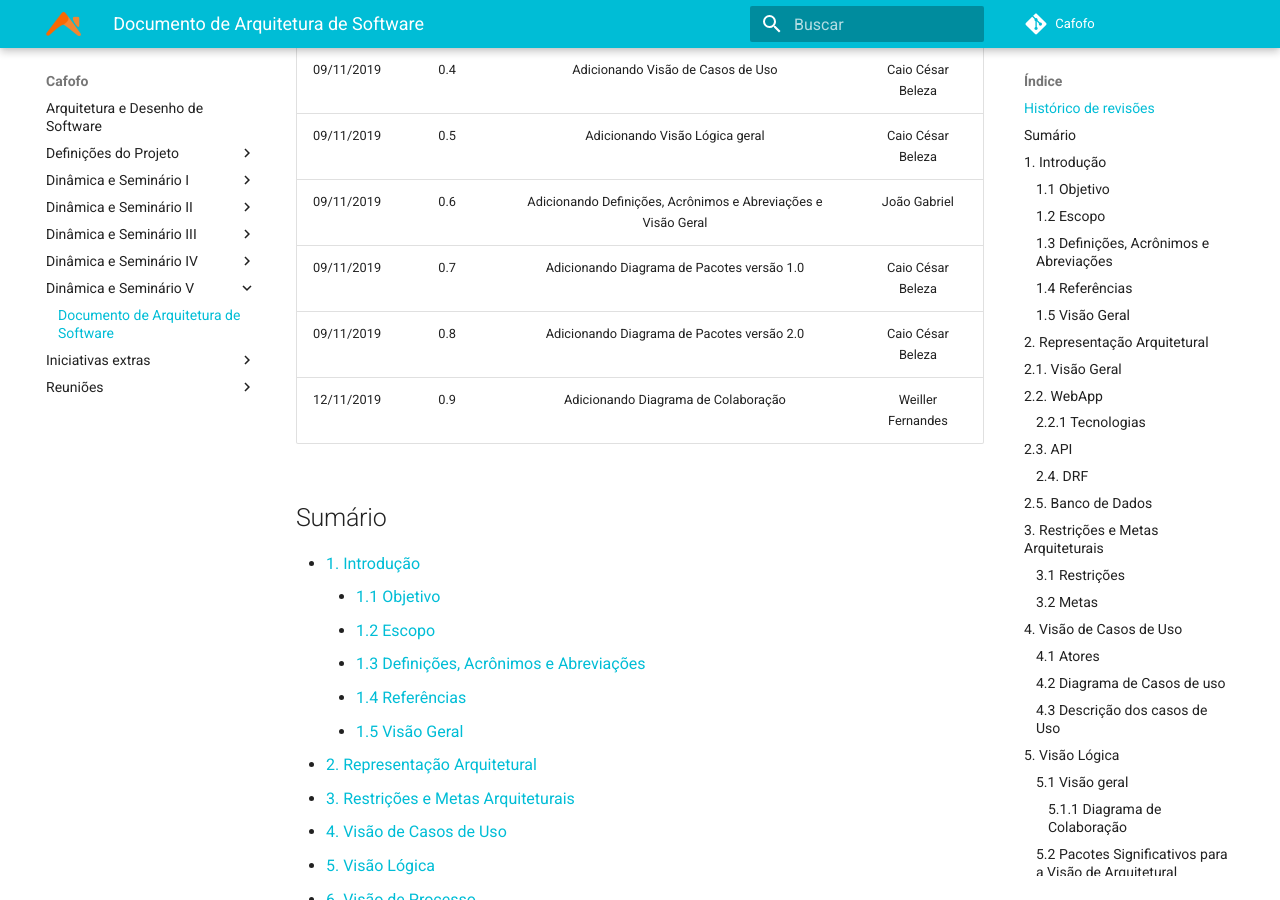
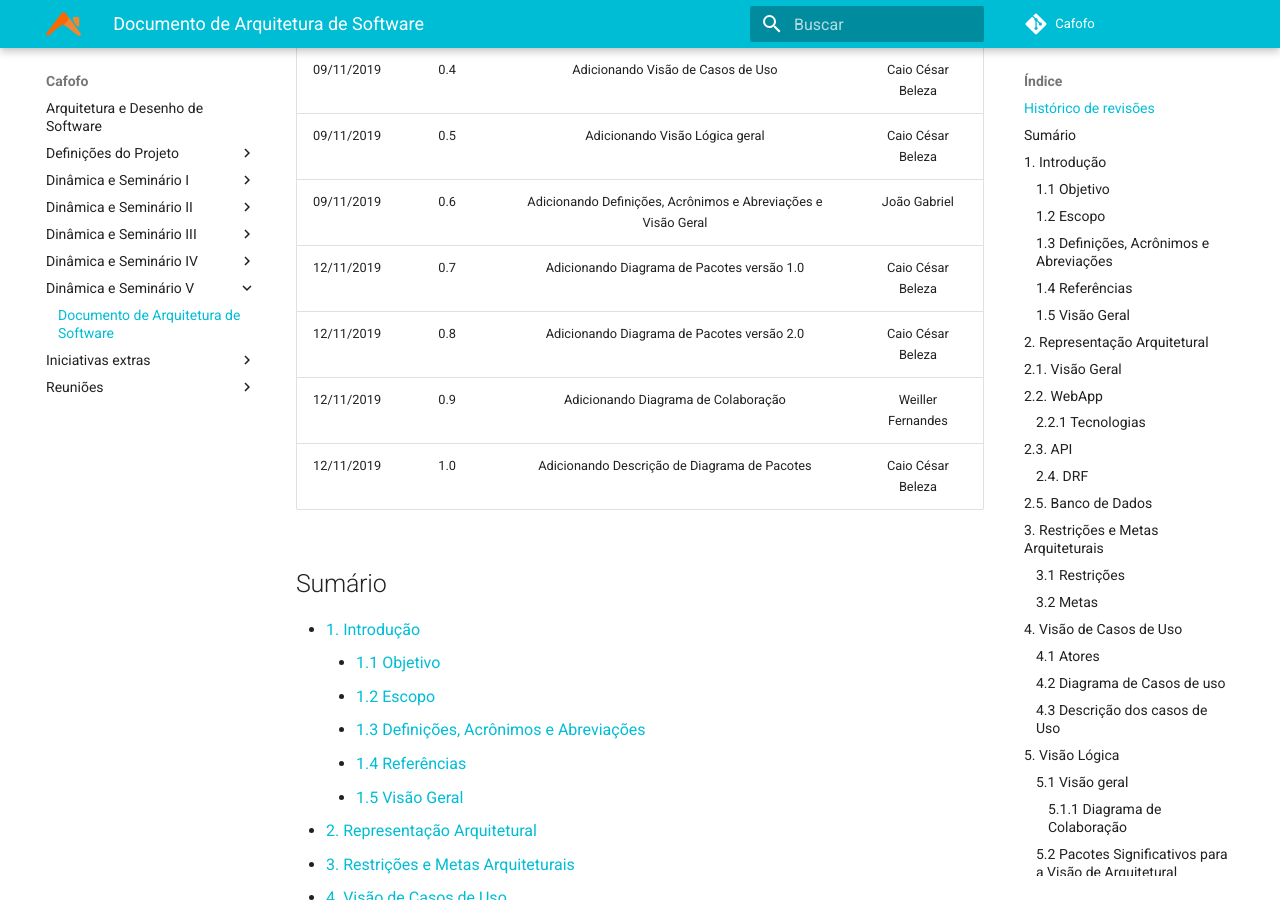
Before and after one commit to desenho-2019/Wiki, an MkDocs documentation site: the page built from docs/Dinâmica e Seminário V/Documento de Arquitetura.md, in a window 1280 px wide and 900 px high, scrolled down 417 px. Built offline with MkDocs 1.6.1 and Material for MkDocs 9.7.7, drawn with Linux system fonts in a browser that asks for light colours.

Commit message:
Adicionando referência e arrumando a tabela de versionamento

```diff
--- a/docs/Dinâmica e Seminário V/Documento de Arquitetura.md
+++ b/docs/Dinâmica e Seminário V/Documento de Arquitetura.md
@@ -9,9 +9,10 @@
 | 09/11/2019 | 0.4 | Adicionando Visão de Casos de Uso | Caio César Beleza |
 | 09/11/2019 | 0.5 | Adicionando Visão Lógica geral | Caio César Beleza |
 | 09/11/2019 | 0.6 | Adicionando Definições, Acrônimos e Abreviações e Visão Geral | João Gabriel |
-| 09/11/2019 | 0.7 | Adicionando Diagrama de Pacotes versão 1.0 | Caio César Beleza |
-| 09/11/2019 | 0.8 | Adicionando Diagrama de Pacotes versão 2.0 | Caio César Beleza |
+| 12/11/2019 | 0.7 | Adicionando Diagrama de Pacotes versão 1.0 | Caio César Beleza |
+| 12/11/2019 | 0.8 | Adicionando Diagrama de Pacotes versão 2.0 | Caio César Beleza |
 | 12/11/2019 | 0.9 | Adicionando Diagrama de Colaboração | Weiller Fernandes |
+| 12/11/2019 | 1.0 | Adicionando Descrição de Diagrama de Pacotes | Caio César Beleza |
 
 
 ## Sumário
```
